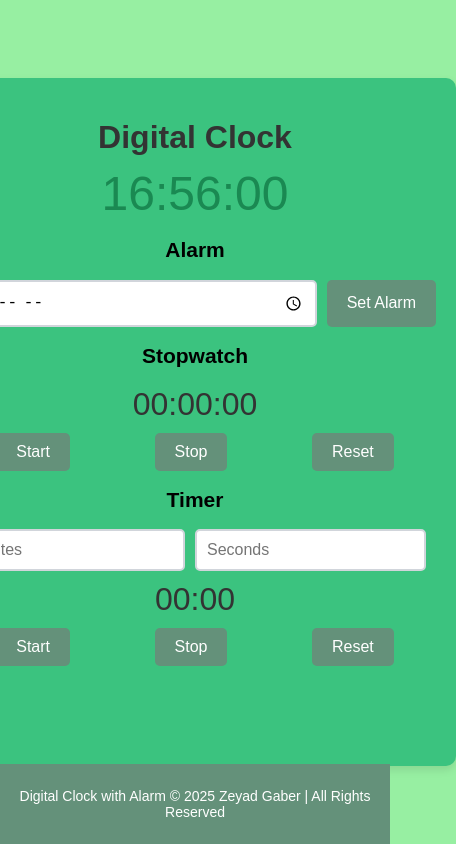
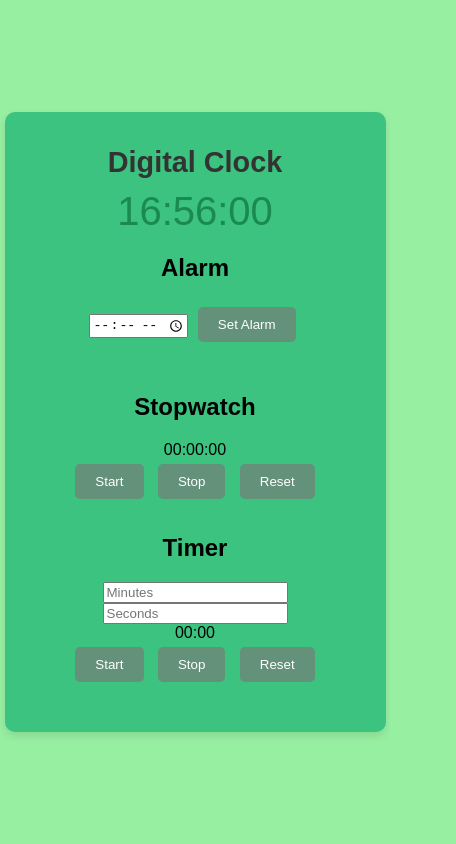
Before and after one commit to zeyad-220/Digital-Clock-with-Alarm, a plain HTML site: page index.html in a window 390 px wide. Shown: the whole page, 456 px wide, since content can reach past the window. Drawn offline with Linux system fonts and the light colour scheme.

Commit message:
index.html

```diff
--- a/index.html
+++ b/index.html
@@ -3,7 +3,6 @@
 <head>
   <meta charset="UTF-8">
   <meta name="viewport" content="width=device-width, initial-scale=1.0">
-  <link rel="stylesheet" href="responsive.css">
   <title>Digital Clock with Alarm</title>
   <style>
     body {
@@ -36,174 +35,58 @@
     .clock {
       font-size: 4rem;
       color: #1a8952;
-      margin-bottom: 10px;
+      margin-bottom: 20px;
     }
 
-    .alarm-container {
-      margin-bottom: 10px;
-    }
-
-    .alarm-inputs {
-      display: flex;
-      justify-content: space-between;
-      margin-bottom: 10px;
-    }
-
-    .alarm-input {
-      flex: 1;
-      padding: 10px;
-      border: 2px solid #d1d5db;
-      border-radius: 5px;
-      margin-right: 10px;
-      font-size: 1rem;
-      transition: border-color 0.3s;
-    }
-
-    .alarm-input:focus {
-      border-color: #64917a;
-      outline: none;
-    }
-
-    .alarm-btn {
-      padding: 10px 20px;
-      background-color: #64917a;
-      color: #ffffff;
-      border: none;
-      border-radius: 5px;
-      font-size: 1rem;
-      cursor: pointer;
-      transition: background-color 0.3s;
-    }
-
-    .alarm-btn:hover {
-      background-color: #64917a;
+    .alarm-container, .stopwatch-container, .timer-container {
+      margin-bottom: 30px;
     }
 
     .alarm-list {
       list-style: none;
       padding: 0;
+      max-height: 150px;
+      overflow-y: auto;
     }
 
     .alarm-item {
       display: flex;
       justify-content: space-between;
       align-items: center;
-      padding: 10px;
       background-color: #f9fafb;
       border: 1px solid #e2e8f0;
       border-radius: 5px;
+      padding: 10px;
       margin-bottom: 10px;
     }
 
-    .alarm-time {
-      font-size: 1rem;
-      color: #333;
-    }
-
-    .alarm-remove-btn {
+    .alarm-item button {
       background-color: #ef4444;
-      color: #ffffff;
+      color: white;
       border: none;
       border-radius: 5px;
       padding: 5px 10px;
       cursor: pointer;
-      transition: background-color 0.3s;
     }
 
-    .alarm-remove-btn:hover {
+    .alarm-item button:hover {
       background-color: #dc2626;
     }
 
-    .stopwatch-container {
-      margin-bottom: 10px;
+    .btn {
+      padding: 10px 20px;
+      background-color: #64917a;
+      color: white;
+      border: none;
+      border-radius: 5px;
+      cursor: pointer;
+      margin: 5px;
     }
 
-    .stopwatch {
-      font-size: 2rem;
-      color: #333;
-      margin-bottom: 10px;
+    .btn:hover {
+      background-color: #567f68;
     }
 
-    .stopwatch-btns {
-      display: flex;
-      justify-content: space-around;
-    }
-
-    .stopwatch-btn {
-      padding: 10px 20px;
-      background-color: #64917a;
-      color: #ffffff;
-      border: none;
-      border-radius: 5px;
-      font-size: 1rem;
-      cursor: pointer;
-      transition: background-color 0.3s;
-    }
-
-    .stopwatch-btn:hover {
-      background-color: #64917a;
-    }
-
-    .timer-container {
-      margin-bottom: 80px;
-    }
-
-    .timer {
-      font-size: 2rem;
-      color: #333;
-      margin-bottom: 10px;
-    }
-
-    .timer-inputs {
-      display: flex;
-      justify-content: space-between;
-      margin-bottom: 10px;
-    }
-
-    .timer-input {
-      flex: 1;
-      padding: 10px;
-      border: 2px solid #d1d5db;
-      border-radius: 5px;
-      margin-right: 10px;
-      font-size: 1rem;
-      transition: border-color 0.3s;
-    }
-
-    .timer-input:focus {
-      border-color: #64917a;
-      outline: none;
-    }
-
-    .timer-btns {
-      display: flex;
-      justify-content: space-around;
-    }
-
-    .timer-btn {
-      padding: 10px 20px;
-      background-color: #64917a;
-      color: #ffffff;
-      border: none;
-      border-radius: 5px;
-      font-size: 1rem;
-      cursor: pointer;
-      transition: background-color 0.3s;
-    }
-
-    .timer-btn:hover {
-      background-color: #64917a;
-    }
-
-    .footer {
-      background-color: #64917a;
-      color: #ffffff;
-      text-align: center;
-      padding: 10px 0;
-      position: fixed;
-      bottom: 0;
-      width: 100%;
-    }
     @media (max-width: 768px) {
       .container {
         padding: 20px;
@@ -217,6 +100,21 @@
         font-size: 3rem;
       }
     }
+
+    @media (max-width: 480px) {
+      .container {
+        width: 90%;
+        padding: 15px;
+      }
+
+      .title {
+        font-size: 1.8rem;
+      }
+
+      .clock {
+        font-size: 2.5rem;
+      }
+    }
   </style>
 </head>
 <body>
@@ -225,115 +123,94 @@
     <div class="clock" id="clock">00:00:00</div>
 
     <div class="alarm-container">
-      <h2 class="subtitle">Alarm</h2>
-      <div class="alarm-inputs">
-        <input type="time" id="alarm-time" class="alarm-input" placeholder="Set Alarm Time">
-        <button id="set-alarm-btn" class="alarm-btn">Set Alarm</button>
-      </div>
+      <h2>Alarm</h2>
+      <input type="time" id="alarm-time">
+      <button class="btn" id="set-alarm-btn">Set Alarm</button>
       <ul class="alarm-list" id="alarm-list"></ul>
     </div>
 
     <div class="stopwatch-container">
-      <h2 class="subtitle">Stopwatch</h2>
-      <div class="stopwatch" id="stopwatch">00:00:00</div>
-      <div class="stopwatch-btns">
-        <button id="start-stopwatch-btn" class="stopwatch-btn">Start</button>
-        <button id="stop-stopwatch-btn" class="stopwatch-btn">Stop</button>
-        <button id="reset-stopwatch-btn" class="stopwatch-btn">Reset</button>
-      </div>
+      <h2>Stopwatch</h2>
+      <div id="stopwatch">00:00:00</div>
+      <button class="btn" id="start-stopwatch-btn">Start</button>
+      <button class="btn" id="stop-stopwatch-btn">Stop</button>
+      <button class="btn" id="reset-stopwatch-btn">Reset</button>
     </div>
 
     <div class="timer-container">
-      <h2 class="subtitle">Timer</h2>
-      <div class="timer-inputs">
-        <input type="number" id="timer-minutes" class="timer-input" placeholder="Minutes" min="0">
-        <input type="number" id="timer-seconds" class="timer-input" placeholder="Seconds" min="0">
-      </div>
-      <div class="timer" id="timer">00:00</div>
-      <div class="timer-btns">
-        <button id="start-timer-btn" class="timer-btn">Start</button>
-        <button id="stop-timer-btn" class="timer-btn">Stop</button>
-        <button id="reset-timer-btn" class="timer-btn">Reset</button>
-      </div>
+      <h2>Timer</h2>
+      <input type="number" id="timer-minutes" placeholder="Minutes" min="0">
+      <input type="number" id="timer-seconds" placeholder="Seconds" min="0">
+      <div id="timer">00:00</div>
+      <button class="btn" id="start-timer-btn">Start</button>
+      <button class="btn" id="stop-timer-btn">Stop</button>
+      <button class="btn" id="reset-timer-btn">Reset</button>
     </div>
   </div>
-  <footer class="footer">
-    <p>Digital Clock with Alarm © 2025 Zeyad Gaber | All Rights Reserved</p>
-  </footer>
+
+  <audio id="alarm-sound" src="https://www.soundjay.com/button/sounds/beep-07.mp3"></audio>
+
   <script>
     const clockElement = document.getElementById('clock');
-    const alarmListElement = document.getElementById('alarm-list');
-    const alarmTimeInput = document.getElementById('alarm-time');
+    const alarmList = document.getElementById('alarm-list');
+    const alarmInput = document.getElementById('alarm-time');
     const setAlarmBtn = document.getElementById('set-alarm-btn');
+    const alarmSound = document.getElementById('alarm-sound');
+    let alarms = [];
+
     const stopwatchElement = document.getElementById('stopwatch');
     const startStopwatchBtn = document.getElementById('start-stopwatch-btn');
     const stopStopwatchBtn = document.getElementById('stop-stopwatch-btn');
     const resetStopwatchBtn = document.getElementById('reset-stopwatch-btn');
+    let stopwatchTime = 0;
+    let stopwatchInterval = null;
+
     const timerElement = document.getElementById('timer');
     const timerMinutesInput = document.getElementById('timer-minutes');
     const timerSecondsInput = document.getElementById('timer-seconds');
     const startTimerBtn = document.getElementById('start-timer-btn');
     const stopTimerBtn = document.getElementById('stop-timer-btn');
     const resetTimerBtn = document.getElementById('reset-timer-btn');
-
-    let alarms = [];
-    let stopwatchInterval;
-    let stopwatchTime = 0;
-    let timerInterval;
     let timerTime = 0;
+    let timerInterval = null;
 
     function updateClock() {
       const now = new Date();
-      const hours = String(now.getHours()).padStart(2, '0');
-      const minutes = String(now.getMinutes()).padStart(2, '0');
-      const seconds = String(now.getSeconds()).padStart(2, '0');
-      clockElement.textContent = `${hours}:${minutes}:${seconds}`;
-
-      checkAlarms(now);
-    }
-
-    function checkAlarms(now) {
-      const currentTime = `${String(now.getHours()).padStart(2, '0')}:${String(now.getMinutes()).padStart(2, '0')}`;
-      alarms.forEach(alarm => {
-        if (alarm.time === currentTime) {
-          alert(`Alarm: ${alarm.time}`);
-          alarms = alarms.filter(a => a.time !== alarm.time);
-          updateAlarmList();
+      clockElement.textContent = now.toTimeString().split(' ')[0];
+      alarms.forEach((alarm, index) => {
+        if (alarm === now.toTimeString().substring(0, 5)) {
+          alarmSound.play();
+          alert(`Alarm: ${alarm}`);
+          alarms.splice(index, 1);
+          renderAlarms();
         }
       });
     }
 
     function setAlarm() {
-      const alarmTime = alarmTimeInput.value;
-      if (alarmTime) {
-        alarms.push({ time: alarmTime });
-        updateAlarmList();
-        alarmTimeInput.value = '';
+      const alarmTime = alarmInput.value;
+      if (alarmTime && !alarms.includes(alarmTime)) {
+        alarms.push(alarmTime);
+        renderAlarms();
       }
     }
 
-    function updateAlarmList() {
-      alarmListElement.innerHTML = '';
-      alarms.forEach(alarm => {
-        const alarmItem = document.createElement('li');
-        alarmItem.className = 'alarm-item';
+    function renderAlarms() {
+      alarmList.innerHTML = '';
+      alarms.forEach((alarm) => {
+        const listItem = document.createElement('li');
+        listItem.classList.add('alarm-item');
+        listItem.innerHTML = `
+          <span>${alarm}</span>
+          <button onclick="removeAlarm('${alarm}')">Remove</button>
+        `;
+        alarmList.appendChild(listItem);
+      });
+    }
 
-        const alarmTime = document.createElement('div');
-        alarmTime.className = 'alarm-time';
-        alarmTime.textContent = alarm.time;
-
-        const alarmRemoveBtn = document.createElement('button');
-        alarmRemoveBtn.className = 'alarm-remove-btn';
-        alarmRemoveBtn.textContent = 'Remove';
-        alarmRemoveBtn.addEventListener('click', () => {
-          alarms = alarms.filter(a => a.time !== alarm.time);
-          updateAlarmList();
-        });
-
-        alarmItem.appendChild(alarmTime);
-        alarmItem.appendChild(alarmRemoveBtn);
-        alarmListElement.appendChild(alarmItem);
-      });
+    function removeAlarm(alarm) {
+      alarms = alarms.filter((a) => a !== alarm);
+      renderAlarms();
     }
 
     function startStopwatch() {
@@ -351,9 +228,9 @@
     }
 
     function resetStopwatch() {
-      stopStopwatch();
       stopwatchTime = 0;
       updateStopwatch();
+      stopStopwatch();
     }
 
     function updateStopwatch() {
@@ -364,18 +241,19 @@
     }
 
     function startTimer() {
-      const minutes = parseInt(timerMinutesInput.value, 10) || 0;
-      const seconds = parseInt(timerSecondsInput.value, 10) || 0;
+      const minutes = parseInt(timerMinutesInput.value) || 0;
+      const seconds = parseInt(timerSecondsInput.value) || 0;
       timerTime = minutes * 60 + seconds;
 
       if (timerTime > 0 && !timerInterval) {
         timerInterval = setInterval(() => {
-          timerTime--;
-          updateTimer();
           if (timerTime <= 0) {
             clearInterval(timerInterval);
             timerInterval = null;
             alert('Timer finished!');
+          } else {
+            timerTime--;
+            updateTimer();
           }
         }, 1000);
       }
@@ -390,8 +268,6 @@
       stopTimer();
       timerTime = 0;
       updateTimer();
-      timerMinutesInput.value = '';
-      timerSecondsInput.value = '';
     }
 
     function updateTimer() {
```
